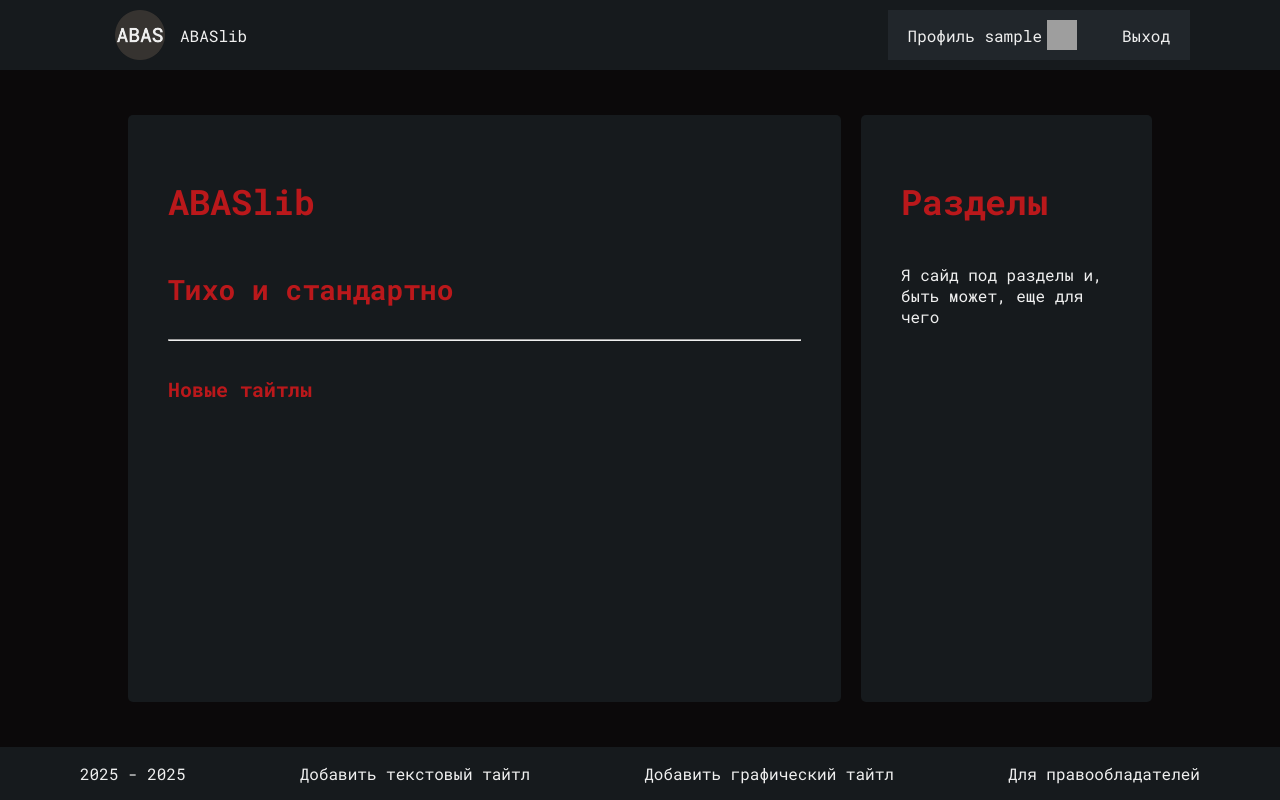
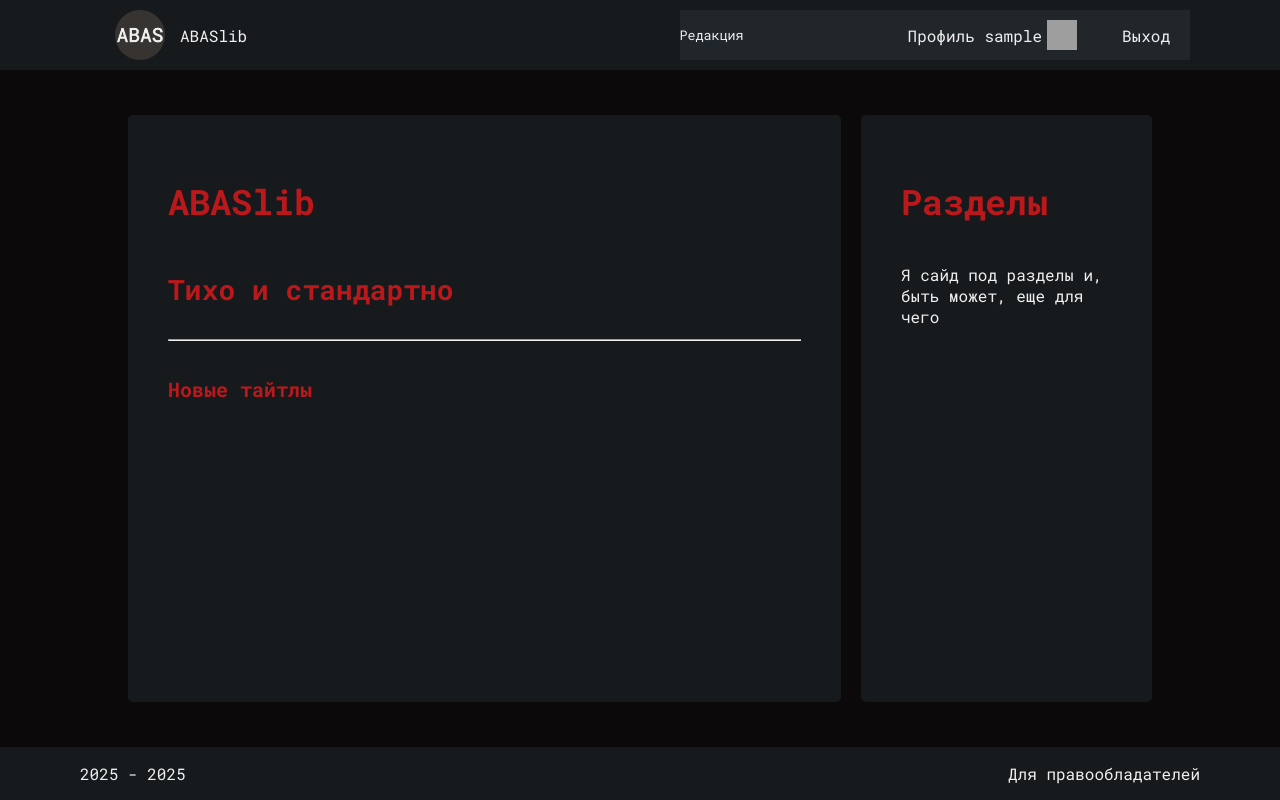
Before and after one commit to kv4D/abaslib, a Django app: page / in a window 1280 px wide. Run offline with Django 5.2, Linux system fonts and the light colour scheme; the visitor is signed in with stand-in values (Sample User, id 1); data comes from the database, SQL or seed files in the repository; data that the repository does not hold is empty; grey boxes are pictures that could not be loaded.

Commit message:
В хедере создан раздел для добавления тайтлов
Ссылки были убраны с футера и перемещены в выпадающий список

```diff
--- a/main/templates/main/home.html
+++ b/main/templates/main/home.html
@@ -12,6 +12,16 @@
 {% block header %}
   {% if user.is_authenticated %}
     <div class="button_group">
+      {% if user.is_authenticated %}
+        <div class="custom_select">
+          <select onchange="location = this.value" class="ref_button">
+            <option selected class="ref_button">Редакция</option>
+            <option value="{% url 'main:upload_title' %}?title_type=graphic">Добавить графический тайтл</option>
+            <option value="{% url 'main:upload_title' %}?title_type=text">Добавить текстовый тайтл</option>
+            <option value="add_chapter">Добавить главу</option>
+          </select>
+        </div>
+      {% endif %}
       <a id="profile_link" href="{% url 'users:profile' %}"><button class="ref_button">Профиль {{ user.username }}<img src="{{ user.user_avatar.url }}" /></button></a>
       <a id="logout_link" href="{% url 'users:logout' %}"><button class="ref_button">Выход</button></a>
     </div>
@@ -40,14 +50,3 @@
     </div>
   </div>
 {% endblock %}
-
-{% block footer %}
-  {% if user.is_authenticated %}
-    <p>
-      <a href="{% url 'main:upload_title' %}?title_type=text">Добавить текстовый тайтл</a>
-    </p>
-    <p>
-      <a href="{% url 'main:upload_title' %}?title_type=graphic">Добавить графический тайтл</a>
-    </p>
-  {% endif %}
-{% endblock %}
--- a/static/css/base_styles.css
+++ b/static/css/base_styles.css
@@ -140,6 +140,17 @@ button:active {
     color: #EFEFEF;
 }
 
+select {
+    font-family: inherit;
+    border: none;
+    appearance: none;
+}
+
+option {
+    font-size: inherit;
+    font-family: inherit;
+}
+
 .button_group {
     display: flex;
     justify-content: center;
```
